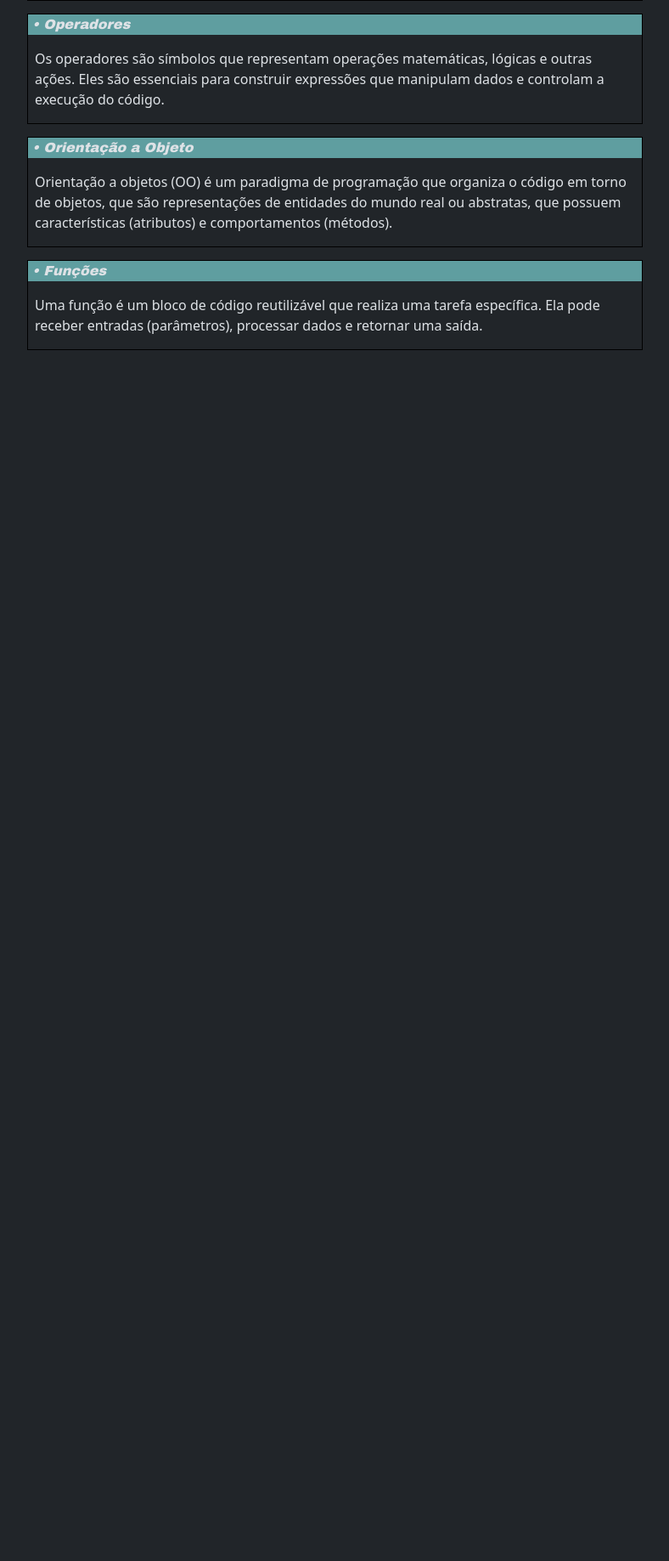
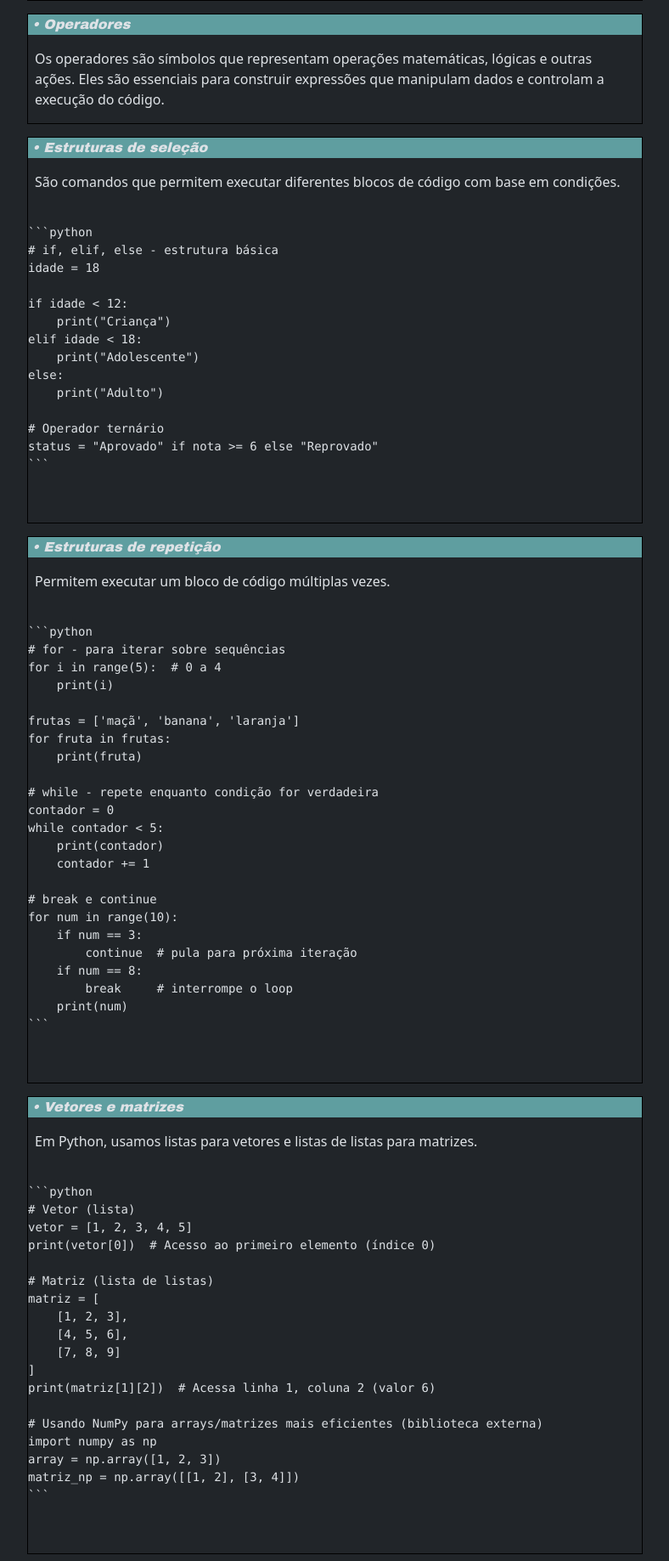
Before and after one commit to prof-mrafaelbatista/251-cc-grupo1, a Flask app: page / in a window 1280 px wide. Shown: the part 599-2436 px from the top of the page at 85% size, without its empty margins (0-788 px from the left). Before the commit the page ends 1011 px from the top, so only its background shows below. Run offline with Flask 3, Linux system fonts and the light colour scheme; parts of the project's set-up code (start-up, migrations or seed data) failed here and were passed over.

Commit message:
Adicionando mais conteúdo ao index.html

````diff
--- a/templates/index.html
+++ b/templates/index.html
@@ -42,6 +42,100 @@
                 <li class="list_basic">
                     <div>
                         <div class="title_basic">
+                            <p class="concs"> • Estruturas de seleção</p>
+                        </div>
+                        <p class="list_text"> São comandos que permitem executar diferentes blocos de código com base em condições.</p>
+                        <pre>
+                            <code>
+```python
+# if, elif, else - estrutura básica
+idade = 18
+
+if idade < 12:
+    print("Criança")
+elif idade < 18:
+    print("Adolescente")
+else:
+    print("Adulto")
+
+# Operador ternário
+status = "Aprovado" if nota >= 6 else "Reprovado"
+```
+                            </code>
+                        </pre>
+                    </div>
+                </li>
+
+                <li class="list_basic">
+                    <div>
+                        <div class="title_basic">
+                            <p class="concs"> • Estruturas de repetição </p>
+                        </div>
+                        <p class="list_text"> Permitem executar um bloco de código múltiplas vezes.</p>
+                        <pre>
+                            <code>
+```python
+# for - para iterar sobre sequências
+for i in range(5):  # 0 a 4
+    print(i)
+
+frutas = ['maçã', 'banana', 'laranja']
+for fruta in frutas:
+    print(fruta)
+
+# while - repete enquanto condição for verdadeira
+contador = 0
+while contador < 5:
+    print(contador)
+    contador += 1
+
+# break e continue
+for num in range(10):
+    if num == 3:
+        continue  # pula para próxima iteração
+    if num == 8:
+        break     # interrompe o loop
+    print(num)
+```
+                            </code>
+                        </pre>
+                    </div>
+                </li>
+
+                <li class="list_basic">
+                    <div>
+                        <div class="title_basic">
+                            <p class="concs"> • Vetores e matrizes </p>
+                        </div>
+                        <p class="list_text"> Em Python, usamos listas para vetores e listas de listas para matrizes.</p>
+                        <pre>
+                            <code>
+```python
+# Vetor (lista)
+vetor = [1, 2, 3, 4, 5]
+print(vetor[0])  # Acesso ao primeiro elemento (índice 0)
+
+# Matriz (lista de listas)
+matriz = [
+    [1, 2, 3],
+    [4, 5, 6],
+    [7, 8, 9]
+]
+print(matriz[1][2])  # Acessa linha 1, coluna 2 (valor 6)
+
+# Usando NumPy para arrays/matrizes mais eficientes (biblioteca externa)
+import numpy as np
+array = np.array([1, 2, 3])
+matriz_np = np.array([[1, 2], [3, 4]])
+```
+                            </code>
+                        </pre>
+                    </div>
+                </li>
+
+                <li class="list_basic">
+                    <div>
+                        <div class="title_basic">
                             <p class="concs"> • Orientação a Objeto </p>
                         </div>
                         <p class="list_text"> Orientação a objetos (OO) é um paradigma de programação que organiza o código em torno de objetos, que são representações de entidades do mundo real ou abstratas, que possuem características (atributos) e comportamentos (métodos).</p>
@@ -54,10 +148,81 @@
                             <p class="concs"> • Funções </p>
                         </div>
                         <p class="list_text"> Uma função é um bloco de código reutilizável que realiza uma tarefa específica. Ela pode receber entradas (parâmetros), processar dados e retornar uma saída.</p>
+                        <pre>
+                            <code>
+```python
+# Função com retorno
+def soma(a, b):
+    return a + b
+
+resultado = soma(3, 5)
+
+# Procedimento (função sem retorno)
+def saudacao(nome):
+    print(f"Olá, {nome}!")
+
+saudacao("Maria")
+
+# Parâmetros padrão
+def potencia(base, expoente=2):
+    return base ** expoente
+
+print(potencia(3))      # 9
+print(potencia(3, 3))   # 27
+
+# Funções lambda (anônimas)
+quadrado = lambda x: x**2
+print(quadrado(4))  # 16
+```
+                            </code>
+                        </pre>
+                    </div>
+                </li>
+
+
+                <li class="list_basic">
+                    <div>
+                        <div class="title_basic">
+                            <p class="concs"> • Tratamento de exceção </p>
+                        </div>
+                        <p class="list_text"> Permite lidar com erros e situações excepcionais de forma controlada.</p>
+                        <pre>
+                            <code>
+```python
+# Try-except básico
+try:
+    numero = int(input("Digite um número: "))
+    resultado = 10 / numero
+    print(resultado)
+except ValueError:
+    print("Isso não é um número válido!")
+except ZeroDivisionError:
+    print("Não é possível dividir por zero!")
+except Exception as e:
+    print(f"Ocorreu um erro: {e}")
+else:
+    print("Executado com sucesso!")
+finally:
+    print("Este bloco sempre é executado.")
+
+# Levantando exceções
+def verificar_idade(idade):
+    if idade < 0:
+        raise ValueError("Idade não pode ser negativa")
+    return idade >= 18
+
+try:
+    verificar_idade(-5)
+except ValueError as e:
+    print(e)
+```
+                            </code>
+                        </pre>
                     </div>
                 </li>
             </ul>
         </div>
+
 <div id="spaco"></div>
 
 {% endblock %}
````
